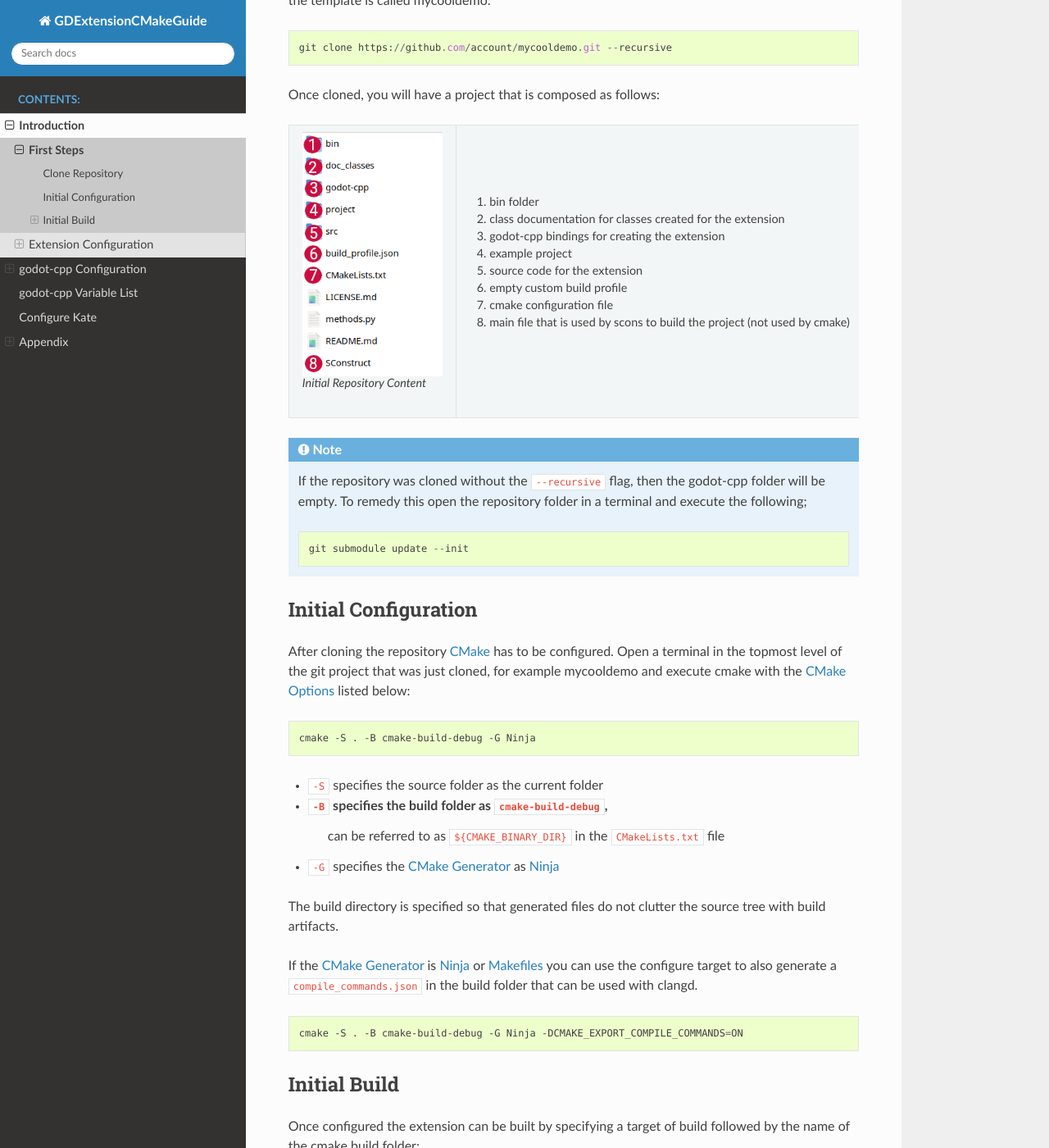
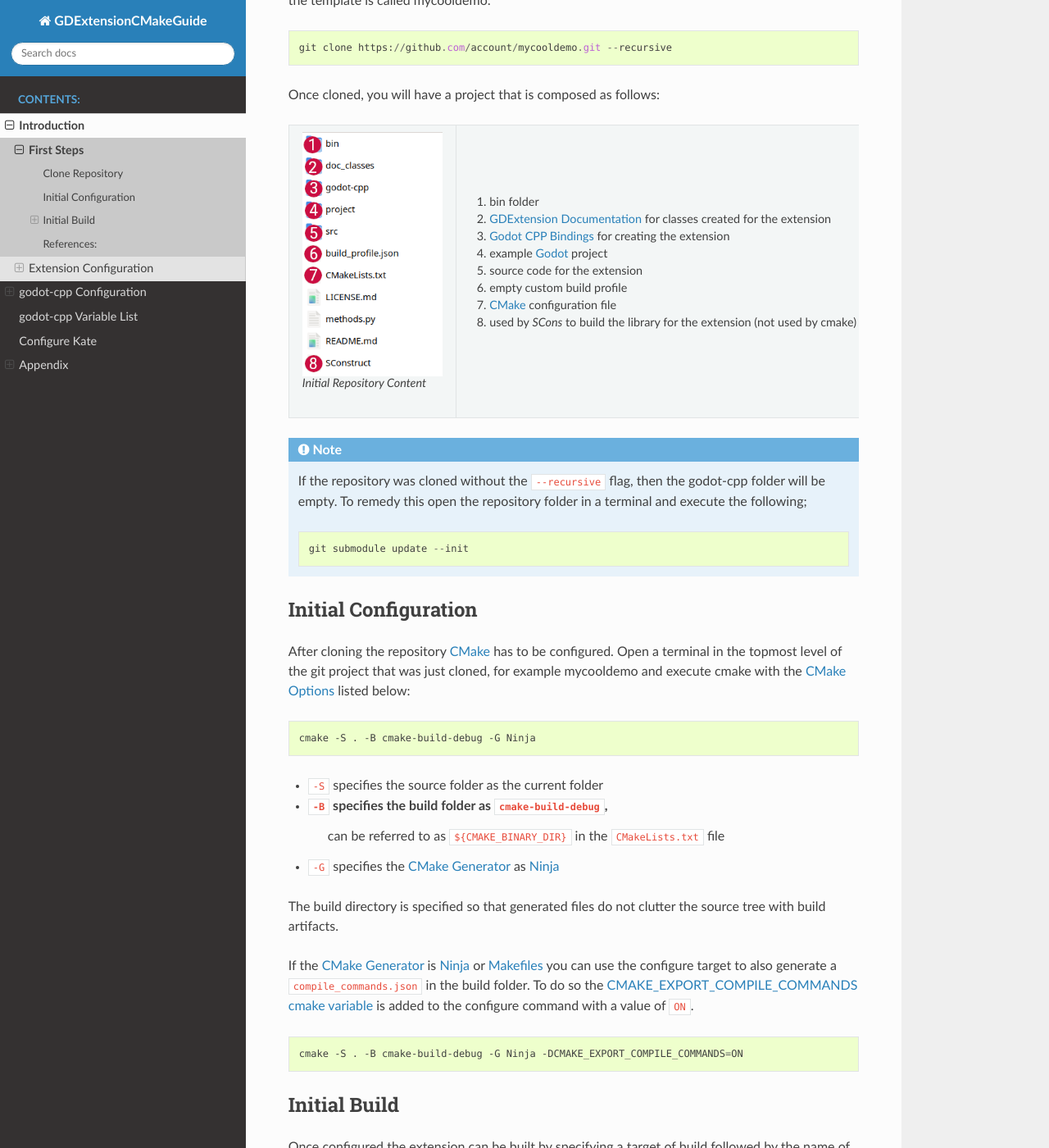
Before and after one commit to silenuz/GDExtension_CMake, a Sphinx documentation site: the page built from docs/source/introduction/first_steps.rst, in a window 1280 px wide and 1400 px high, scrolled down 443 px. Shown: the whole window at 82% size. Built offline with Sphinx 7.4.7 and the Read the Docs theme 3.1.0, drawn with Linux system fonts in a browser that asks for light colours; some of the changed text lies outside the part shown.

Commit message:
fixed typos in linkmore links added

```diff
--- a/docs/source/introduction/first_steps.rst
+++ b/docs/source/introduction/first_steps.rst
@@ -1,15 +1,14 @@
 First Steps
 -----------
 An explanation of the initial steps required to acquire the official
-`godot-cpp template <https://github.com/godotengine/godot-cpp-template>`_
+`Godot CPP Template`_
 and create a repository from it.  Further instruction follows in regards to cloning the repository, and
 building the template's example project.
 
 Clone Repository
 ================
 
-First log into log in to GitHub, and then go to the
-`official template repository <https://github.com/godotengine/godot-cpp-template>`_  and click the green
+First log into log in to GitHub, and then go to the `Godot CPP Template`_ and click the green
 "Use this template" button at the top of the repository page.
 
 This will let you create a copy of the repository with a clean git history.
@@ -31,13 +30,13 @@ Once cloned, you will have a project that is composed as follows:
 
           Initial Repository Content
      - #. bin folder
-       #. class documentation for classes created for the extension
-       #. godot-cpp bindings for creating the extension
-       #. example project
+       #. `GDExtension Documentation`_ for classes created for the extension
+       #. `Godot CPP Bindings`_ for creating the extension
+       #. example `Godot`_ project
        #. source code for the extension
        #. empty custom build profile
-       #. cmake configuration file
-       #. main file that is used by scons to build the project (not used by cmake)
+       #. `CMake`_ configuration file
+       #. used by `SCons` to build the library for the extension (not used by cmake)
 
 .. note::
     If the repository was cloned without the ``--recursive`` flag, then the godot-cpp folder will be empty.  To remedy
@@ -81,12 +80,13 @@ artifacts.
 
 If the  `CMake Generator`_
 is `Ninja`_ or `Makefiles <https://cmake.org/cmake/help/latest/manual/cmake-generators.7.html#makefile-generators>`_
-you can use the configure target to also generate a ``compile_commands.json`` in the build folder
-that can be used with clangd.
+you can use the configure target to also generate a ``compile_commands.json`` in the build folder. To do so the
+`CMAKE_EXPORT_COMPILE_COMMANDS`_ `cmake variable`_ is added to the configure command with a value of ``ON``.
 
 .. code:: shell
 
    cmake -S . -B cmake-build-debug -G Ninja -DCMAKE_EXPORT_COMPILE_COMMANDS=ON
+
 
 Initial Build
 =============
--- a/docs/source/share/links.rst
+++ b/docs/source/share/links.rst
@@ -2,3 +2,10 @@
 .. _Ninja: https://ninja-build.org/manual.html
 .. _CMake Options: https://cmake.org/cmake/help/latest/manual/cmake.1.html#options
 .. _CMake Generator: https://cmake.org/cmake/help/latest/manual/cmake-generators.7.html
+.. _Godot CPP Template: https://github.com/godotengine/godot-cpp-template
+.. _Godot: https://godotengine.org/
+.. _Godot CPP Bindings: https://github.com/godotengine/godot-cpp/tree/6388e26dd8a42071f65f764a3ef3d9523dda3d6e
+.. _GDExtension Documentation: https://docs.godotengine.org/en/stable/tutorials/scripting/cpp/gdextension_docs_system.html
+.. _SCons: https://scons.org/
+.. _cmake variable: https://cmake.org/cmake/help/latest/manual/cmake-variables.7.html
+.. _CMAKE_EXPORT_COMPILE_COMMANDS: https://cmake.org/cmake/help/latest/variable/CMAKE_EXPORT_COMPILE_COMMANDS.html
```
Also changed, not shown: other parts of docs/source/introduction/first_steps.rst (+2 -1 lines).
